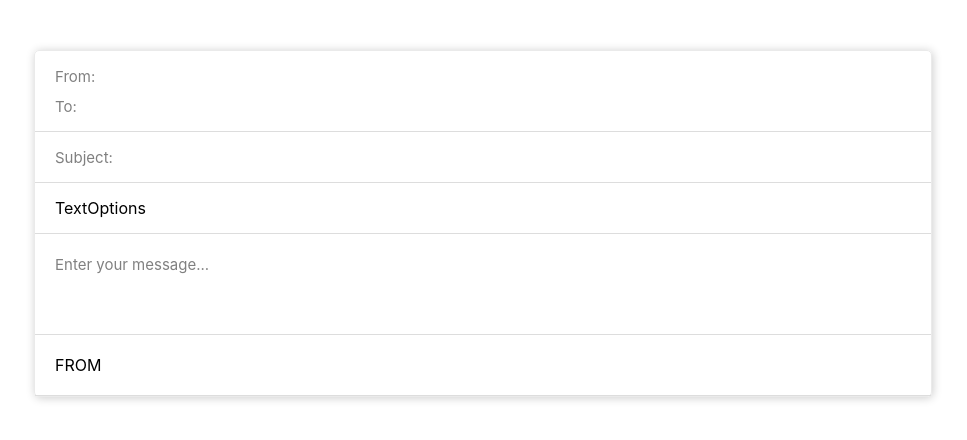
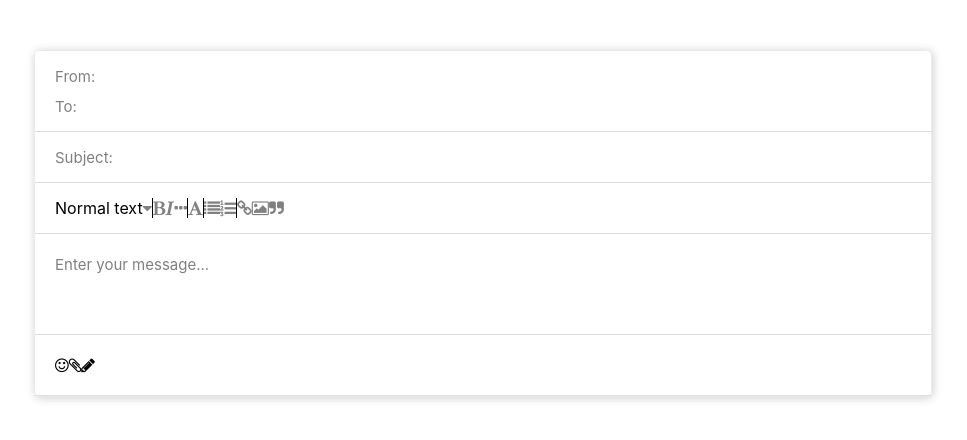
Before and after one commit to krsumit0904/aspireiq, a React app: page / in a window 1280 px wide. Shown: the whole page, without its empty margins (157-1124 px from the left). Built offline with nearby package versions, Linux system fonts and the light colour scheme.

Commit message:
feat: add icons to footer and text options

```diff
--- a/src/Component/Footer/index.js
+++ b/src/Component/Footer/index.js
@@ -1,12 +1,15 @@
 import React, { useReducer } from 'react';
 import PropTypes from 'prop-types';
 import styles from './sender.module.css'
+import 'font-awesome/css/font-awesome.min.css';
 
 const Sender = ({ }) => {
   return (
-      <div className={styles.rootWrapper}>
-        FROM
-      </div>
+    <div className={styles.rootWrapper}>
+      <i className="fa fa-smile-o" />
+      <i className="fa fa-paperclip" />
+      <i className="fa fa-pencil" />
+    </div>
   );
 }
 
--- a/src/Component/TextOptions/index.js
+++ b/src/Component/TextOptions/index.js
@@ -1,12 +1,39 @@
 import React, { useReducer } from 'react';
 import PropTypes from 'prop-types';
 import styles from './textOptions.module.css'
+import 'font-awesome/css/font-awesome.min.css';
 
 const TextOptions = ({ }) => {
   return (
-      <div className={styles.rootWrapper}>
-        TextOptions
+    <div className={styles.rootWrapper}>
+      <div>
+        <span>
+          Normal text
+        </span>
+        <i className={`fa fa-caret-down ${styles.grayColor}`} />
       </div>
+      <div className={styles.verticalLine}>&nbsp;</div>
+      <div>
+        <i className={`fa fa-bold ${styles.grayColor}`} />
+        <i className={`fa fa-italic ${styles.grayColor}`} />
+        <i className={`fa fa-ellipsis-h ${styles.grayColor}`} />
+      </div>
+      <div className={styles.verticalLine}>&nbsp;</div>
+      <div>
+        <i className={`fa fa-font ${styles.grayColor}`} />
+      </div>
+      <div className={styles.verticalLine}>&nbsp;</div>
+      <div>
+        <i className={`fa fa-list ${styles.grayColor}`} />
+        <i className={`fa fa-list-ol ${styles.grayColor}`} />
+      </div>
+      <div className={styles.verticalLine}>&nbsp;</div>
+      <div>
+        <i className={`fa fa-link ${styles.grayColor}`} />
+        <i className={`fa fa-picture-o ${styles.grayColor}`} />
+        <i className={`fa fa-quote-right ${styles.grayColor}`} />
+      </div>
+    </div>
   );
 }
 
--- a/src/Component/TextOptions/textOptions.module.css
+++ b/src/Component/TextOptions/textOptions.module.css
@@ -1,4 +1,14 @@
 .rootWrapper {
   padding: 15px 20px;
   border-bottom: 1px solid #ddd;
+  display: flex;
 }
+
+.verticalLine {
+  width: 1px;
+  background-color: #000;
+}
+
+.grayColor {
+  color:gray;
+}
```
